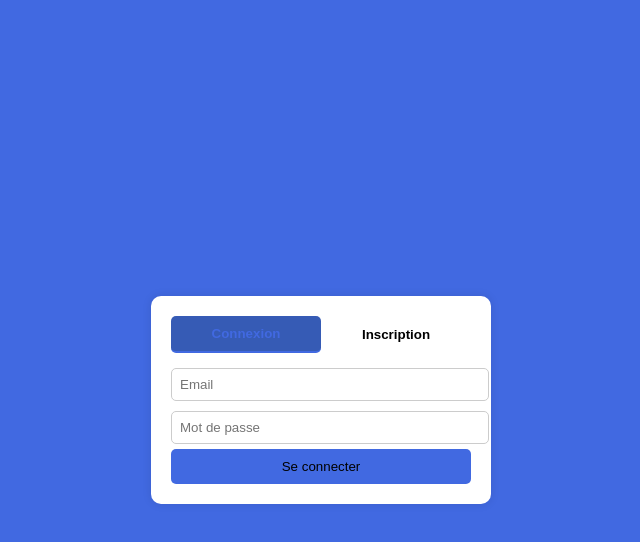
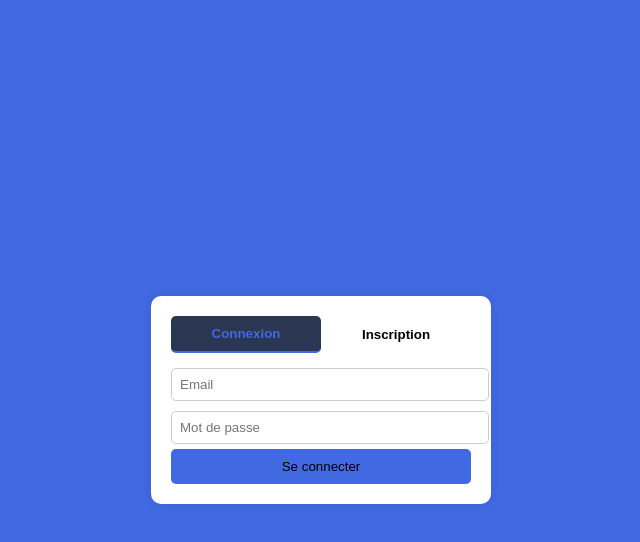
Before and after one commit to Stanislas237/Stanjapap, a plain HTML site: page public/index.html in a window 1280 px wide. In both pictures the pointer is over the button "Connexion". Shown: the whole page, without its empty margins (319-959 px from the left). Drawn offline with Linux system fonts and the light colour scheme.

Commit message:
Update index.css

```diff
--- a/public/styles/index.css
+++ b/public/styles/index.css
@@ -53,7 +53,8 @@ button {
     cursor: pointer;
 }
 button:hover {
-    background-color: #365bb5;
+    background-color: #2b3653;
+    color: #f3f3f3;
 }
 #spinner {
     border: 16px solid #f3f3f3;
```
